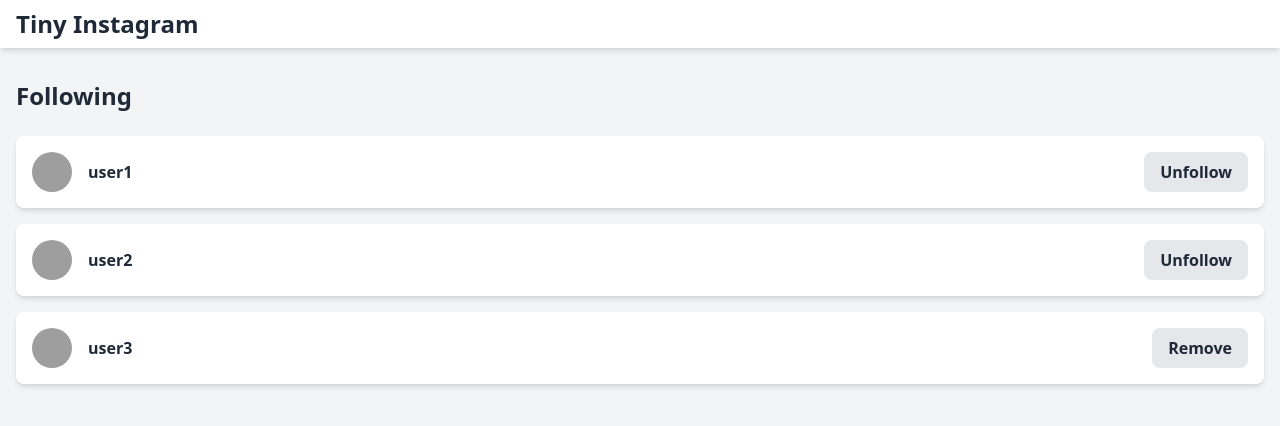
After one commit to Mypractice-projectS/tiny_isntagram, a Django app: page /posts/following/ in a window 1280 px wide. The commit adds this page. Shown: the top 426 px of the page. Run offline with Django 4.2, Linux system fonts and the light colour scheme; some libraries are stand-ins or nearby versions; grey boxes are pictures that could not be loaded.

Commit message:
FEAT: craet new templates(follower and following) and FIX:  fix views and urls

```diff
--- a/src/accounts/urls.py
+++ b/src/accounts/urls.py
@@ -4,7 +4,7 @@ from .views import HomeView, LoginView, SignUpView, ProfileView, OTPView
 urlpatterns = [
     path('', HomeView.as_view(), name='home'),
     path('login/', LoginView.as_view(), name='login'),
-    path('signup/', SignUpView.as_view(), name='sign-up'),
+    path('signup/', SignUpView.as_view(), name='signup'),
     path('profile/', ProfileView.as_view(), name='profile'),
     path('otp/', OTPView.as_view(), name='otp'),
 ]
--- a/src/posts/urls.py
+++ b/src/posts/urls.py
@@ -1,7 +1,12 @@
 from django.urls import path
-from .views import postView,exploreView
+from .views import PostView, ExploreView, FollowingView, FollowerView
+from django.views.generic import TemplateView
+
+
 
 urlpatterns = [
-    path("mypost/" , postView.as_view() , name='post'),
-    path("explore/" , exploreView.as_view() , name='post'),
+    path('post/', PostView.as_view(), name='post'),
+    path('explore/', ExploreView.as_view(), name='explore'),
+    path('following/', FollowingView.as_view(), name='following'),
+    path('follower/', FollowerView.as_view(), name='follower'),
 ]
--- a/src/posts/views.py
+++ b/src/posts/views.py
@@ -1,10 +1,15 @@
 from django.shortcuts import render
-from django.views import View
-#Create your views here.
-class postView(View):
-    def get(self, request):
-        return render(request, "mypost.html")
+from django.urls import path
+from django.views.generic import TemplateView
 
-class exploreView(View):
-    def get(self, request):
-        return render(request, "explore.html")
+class PostView(TemplateView):
+    template_name = 'mypost.html'
+
+class ExploreView(TemplateView):
+    template_name = 'explore.html'
+
+class FollowingView(TemplateView):
+    template_name = 'following.html'
+
+class FollowerView(TemplateView):
+    template_name = 'follower.html'
--- a/src/src/settings.py
+++ b/src/src/settings.py
@@ -29,6 +29,7 @@ INSTALLED_APPS = [
     'stories',
     'posts',
     'corsheaders',
+    'phonenumber_field',
 ]
 
 MIDDLEWARE = [
--- /dev/null
+++ b/src/templates/following.html
@@ -0,0 +1,51 @@
+{% load static %}
+<!DOCTYPE html>
+<html lang="en" dir="ltr">
+<head>
+    <meta charset="UTF-8">
+    <meta name="viewport" content="width=device-width, initial-scale=1.0">
+    <title>Following</title>
+    <!-- اضافه کردن Tailwind CSS از طریق CDN -->
+    <script src="https://cdn.tailwindcss.com"></script>
+</head>
+<body class="bg-gray-100">
+    <!-- Header -->
+    <header class="bg-white shadow-md">
+        <div class="container mx-auto px-4 py-2">
+            <h1 class="text-2xl font-extrabold text-gray-800">Tiny Instagram</h1>
+        </div>
+    </header>
+
+    <!-- Following Section -->
+    <div class="container mx-auto px-4 py-8">
+        <h2 class="text-2xl font-bold text-gray-800 mb-6">Following</h2>
+        <!-- لیست افراد فالووینگ -->
+        <div class="space-y-4">
+            <!-- آیتم فالووینگ -->
+            <div class="flex items-center justify-between bg-white p-4 rounded-lg shadow-md">
+                <div class="flex items-center space-x-4">
+                    <img src="{% static 'images/user1.jpg' %}" alt="user1" class="w-10 h-10 rounded-full">
+                    <span class="text-gray-800 font-semibold">user1</span>
+                </div>
+                <button class="bg-gray-200 text-gray-800 px-4 py-2 rounded-lg font-semibold hover:bg-gray-300 transition">Unfollow</button>
+            </div>
+            <!-- آیتم فالووینگ -->
+            <div class="flex items-center justify-between bg-white p-4 rounded-lg shadow-md">
+                <div class="flex items-center space-x-4">
+                    <img src="{% static 'images/user2.jpg' %}" alt="user2" class="w-10 h-10 rounded-full">
+                    <span class="text-gray-800 font-semibold">user2</span>
+                </div>
+                <button class="bg-gray-200 text-gray-800 px-4 py-2 rounded-lg font-semibold hover:bg-gray-300 transition">Unfollow</button>
+            </div>
+            <!-- آیتم فالووینگ -->
+            <div class="flex items-center justify-between bg-white p-4 rounded-lg shadow-md">
+                <div class="flex items-center space-x-4">
+                    <img src="{% static 'images/user3.jpg' %}" alt="user3" class="w-10 h-10 rounded-full">
+                    <span class="text-gray-800 font-semibold">user3</span>
+                </div>
+                <button class="bg-gray-200 text-gray-800 px-4 py-2 rounded-lg font-semibold hover:bg-gray-300 transition">Remove</button>
+            </div>
+        </div>
+    </div>
+</body>
+</html>
```
Also changed, not shown: src/accounts/views.py (+11 -21 lines), src/templates/follower.html (added, +31 -0 lines), src/templates/profile.html (+7 -7 lines).
